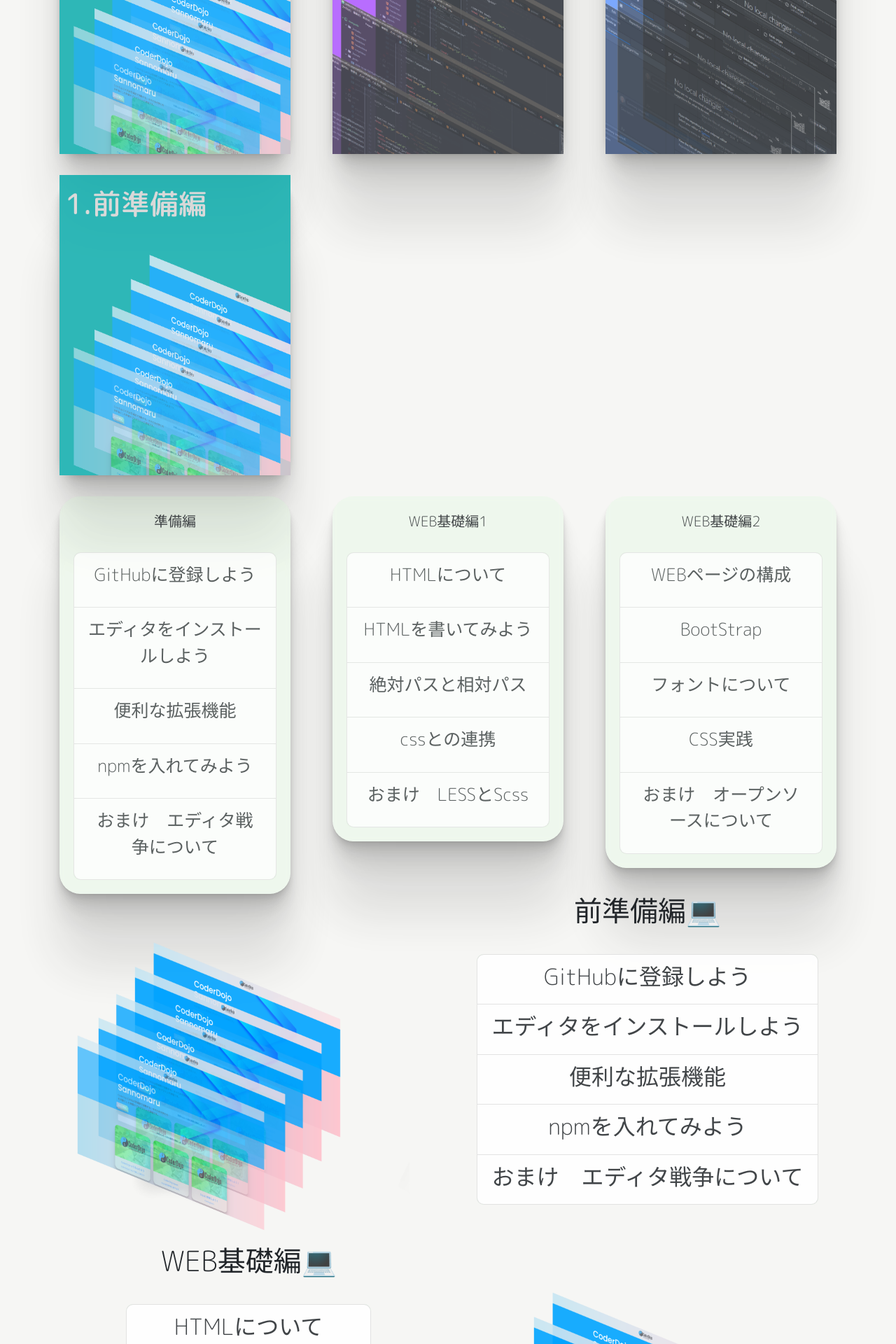
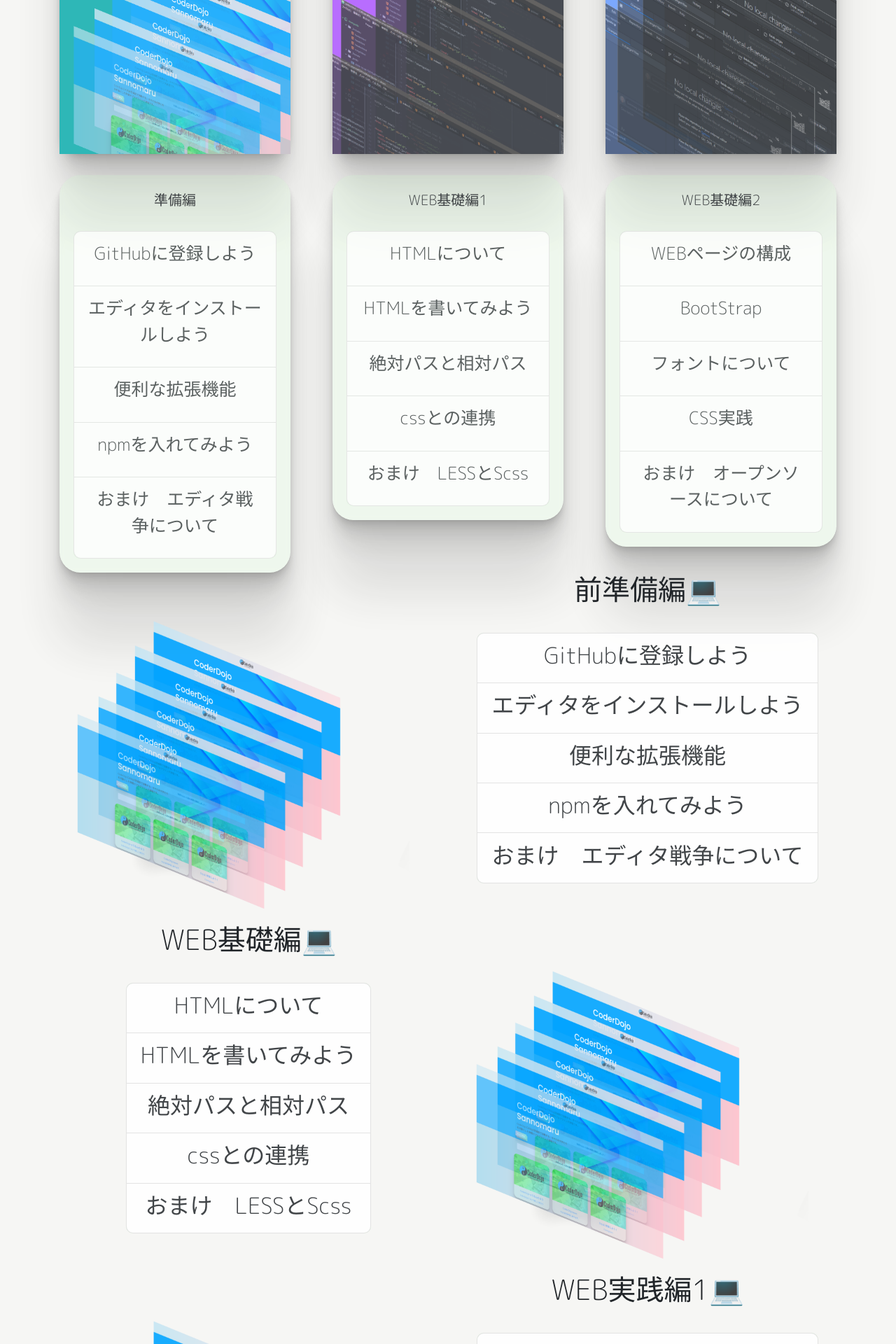
Before and after one commit to startguide/startguide.jp, a Jekyll site: the page built from index.html, in a window 1280 px wide. Shown: the part 829-2749 px from the top of the page at 70% size. Built offline with Jekyll 4.4.1, drawn with Linux system fonts in a browser that asks for light colours.

Commit message:
Update index.html

```diff
--- a/index.html
+++ b/index.html
@@ -59,13 +59,6 @@
 
   </div>
 
-  <div class="col-md-4">
-    <div class="card">
-      <img src="media/book1.png" alt="1.前準備編">
-
-    </div>
-
-  </div>
 
 </div>
   </div>
```
